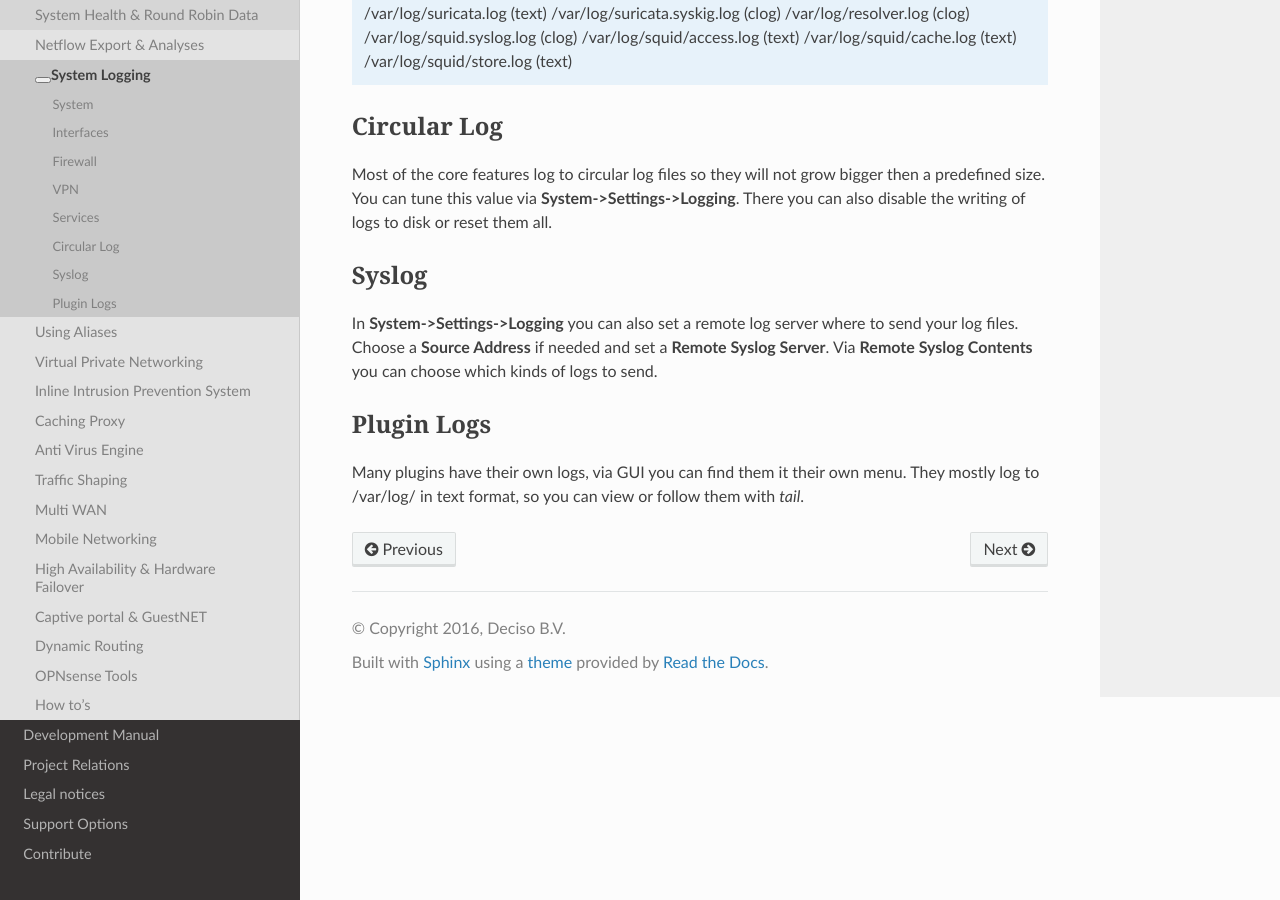
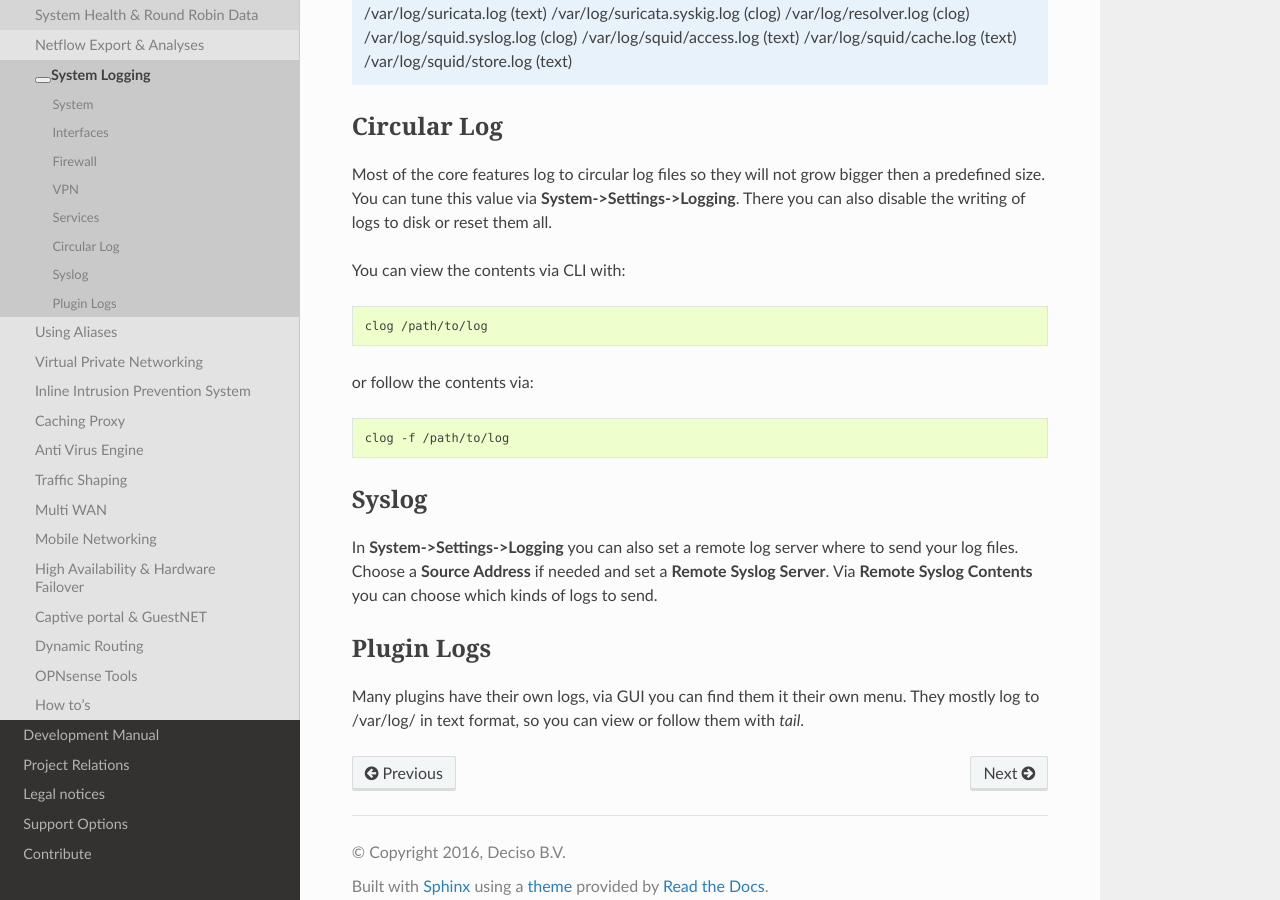
Before and after one commit to opnsense/docs, a Sphinx documentation site: the page built from source/manual/logging.rst, in a window 1280 px wide and 900 px high, scrolled down 1866 px. Built offline with Sphinx 7.4.7 and the Read the Docs theme 2.0.0, drawn with Linux system fonts in a browser that asks for light colours; nearby versions of some CDN libraries; some web fonts are replaced; library files that are not in the unit come from our copies.

Commit message:
Update logging.rst

```diff
--- a/source/manual/logging.rst
+++ b/source/manual/logging.rst
@@ -107,6 +107,18 @@ Most of the core features log to circular log files so they will not grow bigger
 then a predefined size. You can tune this value via **System->Settings->Logging**.
 There you can also disable the writing of logs to disk or reset them all.
 
+You can view the contents via CLI with:
+
+.. code-block:: sh
+
+    clog /path/to/log
+
+or follow the contents via:
+
+.. code-block:: sh
+
+    clog -f /path/to/log
+
 ------
 Syslog
 ------
```
